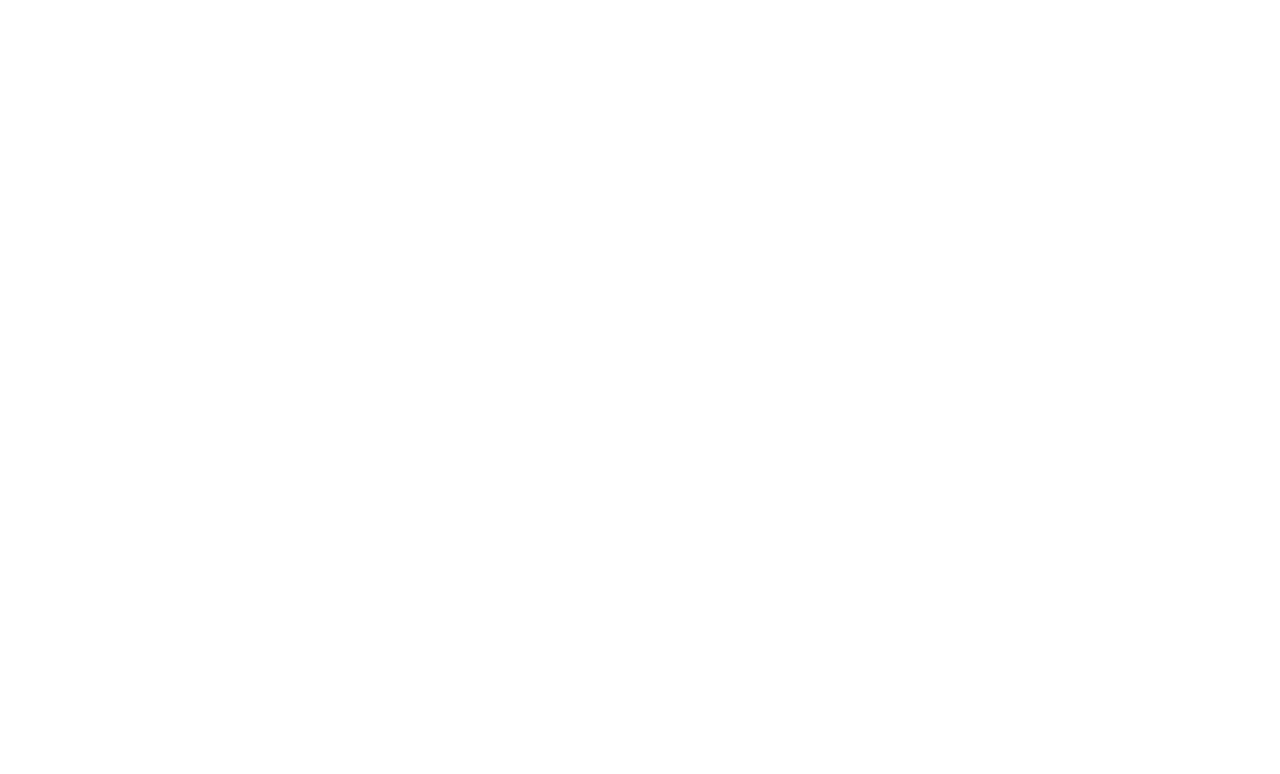
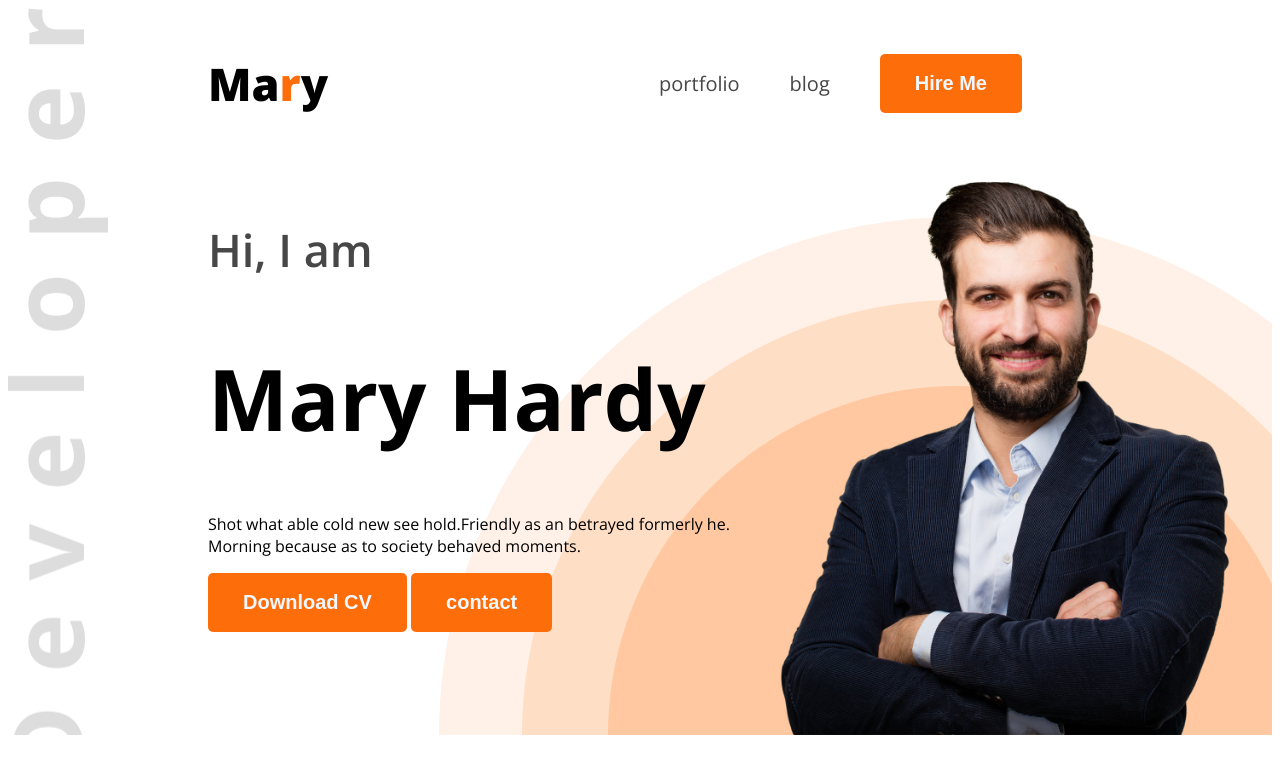
Before and after one commit to ehsanulmahbubjubair/web-portfolio, a plain HTML site: page index.html in a window 1280 px wide. Drawn offline with nearby package versions, Linux system fonts and the light colour scheme.

Commit message:
adding & styling portfolio heading banner

```diff
--- a/index.html
+++ b/index.html
@@ -3,9 +3,43 @@
 <head>
     <meta charset="UTF-8">
     <meta name="viewport" content="width=device-width, initial-scale=1.0">
-    <title>Document</title>
+    <title>Web Portfolio</title>
+    <link rel="preconnect" href="https://fonts.googleapis.com">
+<link rel="preconnect" href="https://fonts.gstatic.com" crossorigin>
+<link href="https://fonts.googleapis.com/css2?family=Open+Sans:ital,wght@0,300..800;1,300..800&family=Poppins:ital,wght@0,100;0,200;0,300;0,400;0,500;0,600;0,700;0,800;0,900;1,100;1,200;1,300;1,400;1,500;1,600;1,700;1,800;1,900&display=swap" rel="stylesheet">
+    <link rel="stylesheet" href="style.css">
 </head>
-<body>
+<body class="open-sans-font">
+    <header class="hdr">
+        <nav>
+            <h3 class="nav-title">Ma<span style="color: #FD6E0A;">r</span>y</h3>
+            <ul>
+                <li><a class="dark-2" href="">portfolio</a></li>
+                <li><a class="dark-2" href="">blog</a></li>
+                <li><a href=""><button class="btn-primary">Hire Me</button></a></li>
 
+        </nav>
+
+        <div class="banner">
+            <div class="banner-content">
+                <h4 class="banner-greeting dark-2">Hi, I  am</h4>
+                <h1 class="banner-title">Mary Hardy</h1>
+                <p class="banner-description">Shot what able cold new see hold.Friendly as an betrayed formerly he. Morning because as to society behaved moments.</p>
+                <button class="btn-primary">Download CV</button>
+                <button class="btn-primary">contact</button>
+            </div>
+            <img class="banner-pp" src="images/hardy.png" alt="comming soon">
+        </div>
+
+    </header>
+
+    <main>
+
+
+    </main>
+
+    <footer>
+
+    </footer>
 </body>
 </html>
--- a/style.css
+++ b/style.css
@@ -0,0 +1,74 @@
+
+
+.open-sans-font {
+    font-family: "Open Sans", sans-serif;
+    font-optical-sizing: auto;
+    font-style: normal;
+    font-variation-settings:
+      "wdth" 100;
+  }
+  .hdr{
+    background-image: url(images/developer.png),url(images/header_bg.png);
+    background-repeat: no-repeat;
+    background-position: top left,bottom right;
+  }
+
+/* nav style */
+
+nav{
+    display: flex;
+    align-items: center;
+    justify-content: space-between;
+    margin: 0 200px;
+}
+nav ul{
+    display: flex;
+    align-items: center;
+}
+.nav-title{
+    font-size: 45px;
+    font-weight: 800;
+}
+nav ul li{
+    list-style: none;
+    margin-right: 50px;
+
+}
+nav li a{
+    text-decoration: none;
+    font-size: 20px;
+}
+/* primary secrion */
+.dark-2{
+    color:#474747;
+}
+.btn-primary{
+    background-color: #FD6E0A;
+    color: aliceblue;
+    border-radius: 5px;
+    padding: 18px 35px;
+    font-size: 20px;
+    font-weight: 700;
+    border: none;
+}
+
+/* bannear style */
+.banner-greeting{
+    font-size: 45px;
+    font-weight: 600;
+}
+.banner-title{
+    font-size: 85px;
+    font-weight: bold;
+}
+.banner-pp{
+    width: 498px;
+}
+.banner{
+    display: flex;
+    justify-content: space-between;
+    margin: 0 35px 0 200px;
+}
+.banner-content{
+    max-width: 580px;
+}
```
